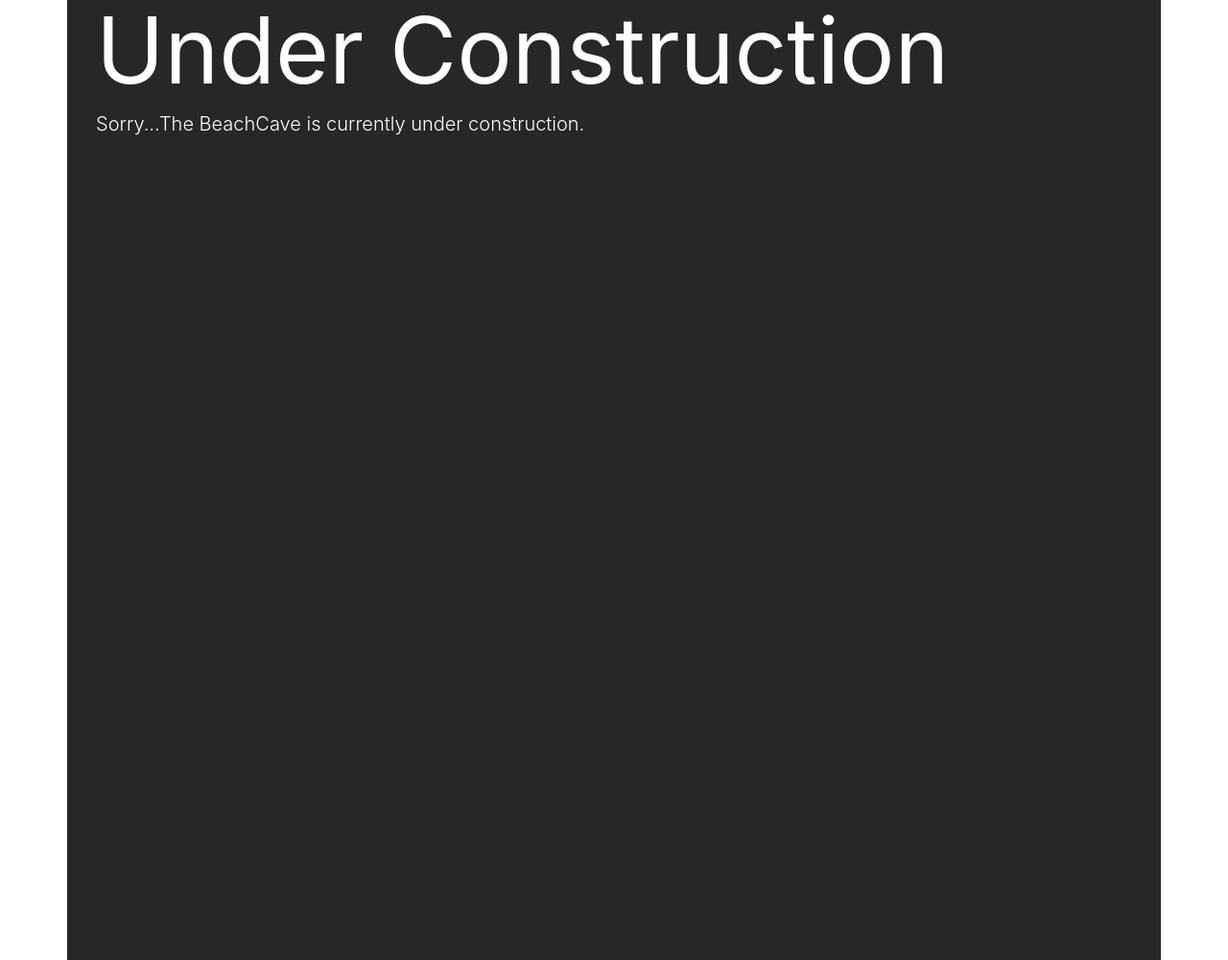
After one commit to AnthonyASanchez/BeachCave, a PHP site: page /UnderConstruction.html in a window 1280 px wide. The commit adds this page. Shown: the whole page at 96% size. Run offline with PHP 8.4, Linux system fonts and the light colour scheme; some libraries are stand-ins or nearby versions.

Commit message:
Under Construction page

```diff
--- /dev/null
+++ b/beachcavepages/UnderConstruction.html
@@ -0,0 +1,24 @@
+<!DOCTYPE html>
+<html lang="en">
+  <head>
+    <!-- Required meta tags -->
+    <meta charset="utf-8">
+    <meta name="viewport" content="width=device-width, initial-scale=1, shrink-to-fit=no">
+    <!-- Icons Link -->
+    <!-- Bootstrap CSS -->
+    <link rel="stylesheet" href="https://maxcdn.bootstrapcdn.com/bootstrap/4.0.0-alpha.6/css/bootstrap.min.css" integrity="sha384-rwoIResjU2yc3z8GV/NPeZWAv56rSmLldC3R/AZzGRnGxQQKnKkoFVhFQhNUwEyJ" crossorigin="anonymous">
+    <link rel="stylesheet" href="../CSS/Style-Color.css">
+  </head>
+  <body>
+    <div class = "container" style="background-color:#272727;height:1000px;">
+      <div class = "container-fluid text-white" >
+        <h1 class = "display-1"><strong>Under Construction</strong></h1>
+        <p class = "text-white lead">Sorry...The BeachCave is currently under construction.</p>
+      </div>
+    </div>
+    <!-- jQuery first, then Tether, then Bootstrap JS. -->
+    <script src="https://code.jquery.com/jquery-3.1.1.slim.min.js" integrity="sha384-A7FZj7v+d/sdmMqp/nOQwliLvUsJfDHW+k9Omg/a/EheAdgtzNs3hpfag6Ed950n" crossorigin="anonymous"></script>
+    <script src="https://cdnjs.cloudflare.com/ajax/libs/tether/1.4.0/js/tether.min.js" integrity="sha384-DztdAPBWPRXSA/3eYEEUWrWCy7G5KFbe8fFjk5JAIxUYHKkDx6Qin1DkWx51bBrb" crossorigin="anonymous"></script>
+    <script src="https://maxcdn.bootstrapcdn.com/bootstrap/4.0.0-alpha.6/js/bootstrap.min.js" integrity="sha384-vBWWzlZJ8ea9aCX4pEW3rVHjgjt7zpkNpZk+02D9phzyeVkE+jo0ieGizqPLForn" crossorigin="anonymous"></script>
+  </body>
+</html>
--- a/beachcavepages/beachcavehome.php
+++ b/beachcavepages/beachcavehome.php
@@ -11,7 +11,7 @@
   </head>
   <body>
     <!--Including the header-->
-    <?php include '../Includes/header.php'; ?>
+    <?php include 'header.php'; ?>
     <div class = "jumbotron jumbotron-fluid text-white text-center m-0 bgCol" >
         <div class = "container">
           <h1 class = "display-1">Welcome to the <strong>Beach</strong>Cave</h1>
@@ -61,7 +61,7 @@
     </div>
       </div>
           <!--Including Footer-->
-          <?php include '../Includes/footer.php';?>
+          <?php include 'footer.php';?>
 
     <!--</div>
     <!-- jQuery first, then Tether, then Bootstrap JS. -->
```
Also changed, not shown: beachcavepages/footer.php (renamed from Includes/footer.php), beachcavepages/header.php (renamed from Includes/header.php).
